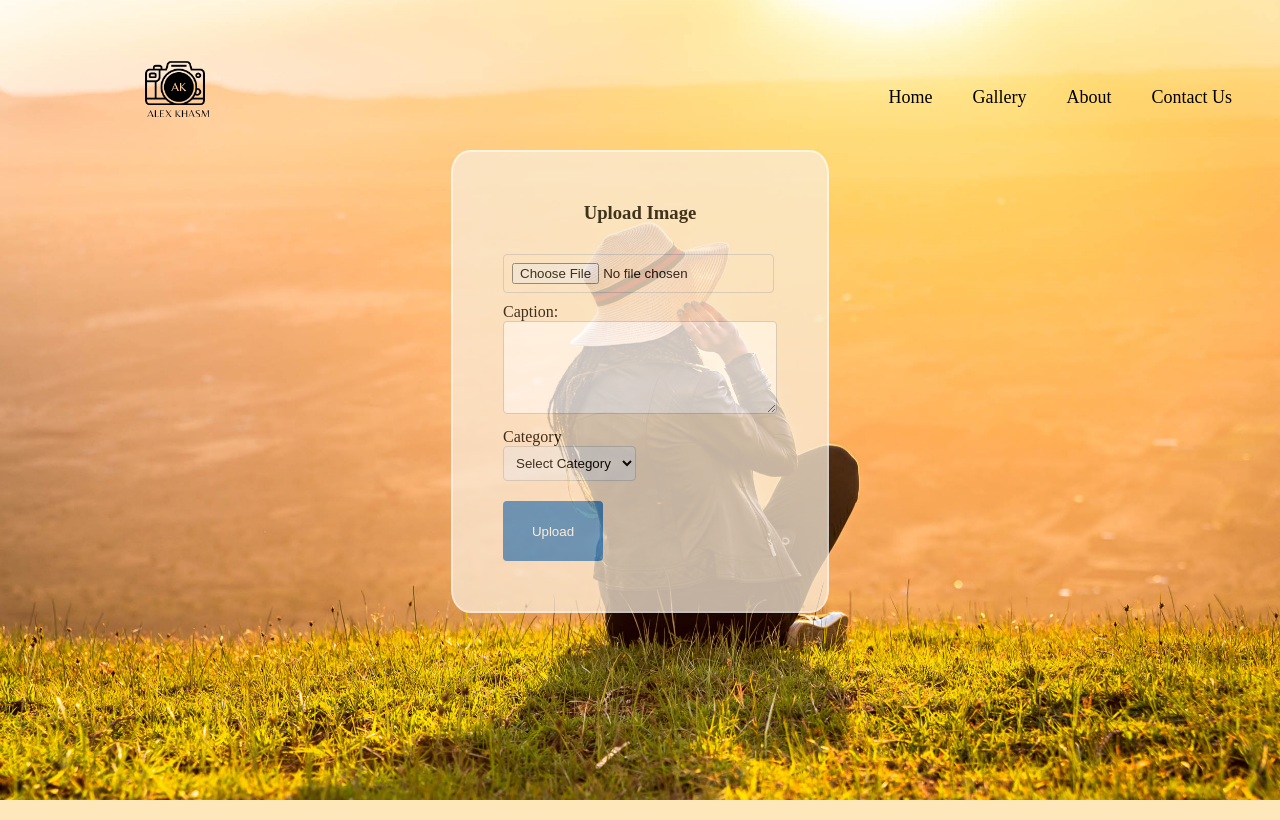
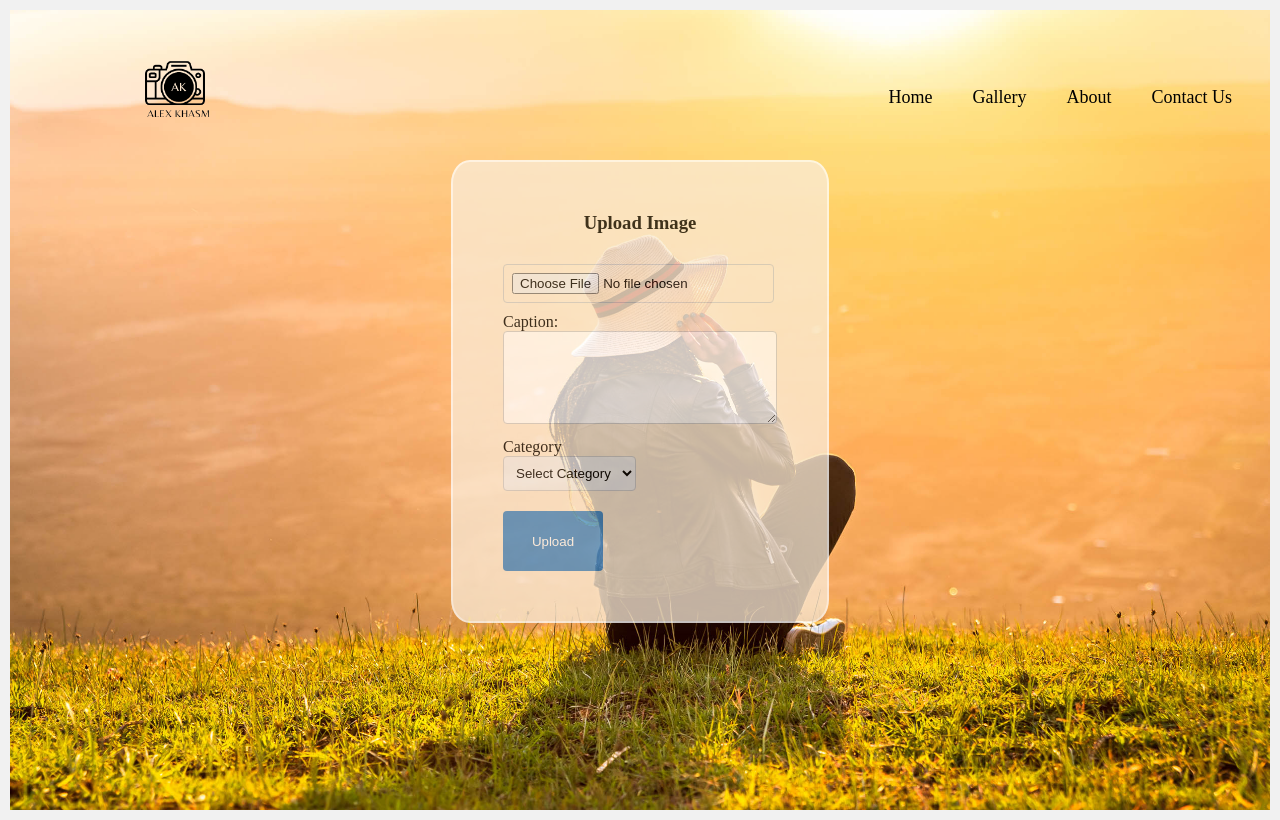
Before and after one commit to kelvin-kahuho/Photography-Portfolio, a Flask app: page /upload in a window 1280 px wide; the page is wider, and only the part inside the window is pictured. Run offline with Flask 3, Linux system fonts and the light colour scheme; data that the repository does not hold is empty.

Commit message:
Added a 10px marging to the main container

```diff
--- a/static/style.css
+++ b/static/style.css
@@ -72,6 +72,10 @@ body {
   .dropdown-content a:hover {
     background-color: #f1f1f1;
   }
+
+.container {
+  margin: 10px;
+}
 
 /*Common edits for most containers throughout the app*/
 .container-1 {
```
